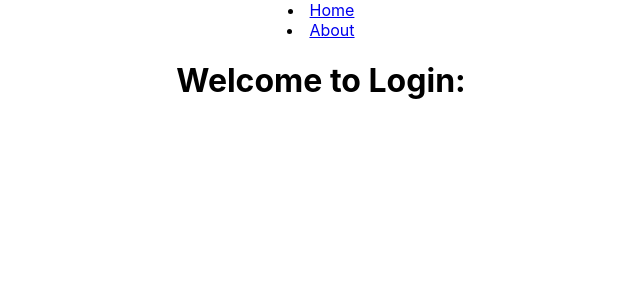
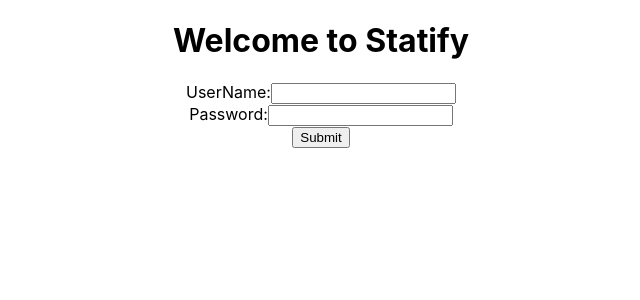
Before and after one commit to jmrodri3/statify, a React (Create React App) app in the folder statify/frontend/: page / in a window 1280 px wide. Shown: the top 300 px of the page, without its empty margins (319-959 px from the left). Built offline with nearby package versions, Linux system fonts and the light colour scheme.

Commit message:
get user input

```diff
--- a/statify/frontend/src/App.js
+++ b/statify/frontend/src/App.js
@@ -2,8 +2,7 @@
 import {
   BrowserRouter as Router,
   Switch,
-  Route,
-  Link
+  Route
 } from "react-router-dom";
 import Login from "./views/Login";
 import './App.css';
@@ -12,19 +11,13 @@
   return (
     <div className="App">
       <Router>
-        <li>
-          <Link to="/">Home</Link>
-        </li>
-        <li>
-          <Link to="/dashboard">About</Link>
-        </li>
         <Switch>
           <Route exact path="/">
             <Login />
           </Route>
           <Route path="/dashboard">
+            <h1>Dashboard</h1>
           </Route>
-
         </Switch>
       </Router>
     </div>
--- a/statify/frontend/src/views/Login.js
+++ b/statify/frontend/src/views/Login.js
@@ -1,8 +1,41 @@
 import React from "react";
 
 class Login extends React.Component {
+    constructor(props) {
+        super(props);
+
+        this.state = {
+            userName: "",
+            password: "",
+        };
+
+        this.login = this.login.bind(this);
+    }
+
+    login(event) {
+        alert('UserName: ' + this.state.userName + " " + this.state.password);
+        event.preventDefault();
+    }
+
     render() {
-        return <h1>Welcome to Login: {this.props.name}</h1>;
+        return (
+            <>
+                <h1>Welcome to Statify</h1>
+                <form onSubmit={this.login}>
+                    <label>
+                        UserName:
+                        <input name="userName" onChange={(event) => this.setState({userName: event.target.value})}/>
+                    </label>
+                    <br />
+                    <label>
+                        Password:
+                        <input name="password" onChange={(event) => this.setState({password: event.target.value})} />
+                    </label>
+                    <br />
+                    <input type="submit" value="Submit" />
+                </form>
+            </>
+        );
     }
 }
 
```
